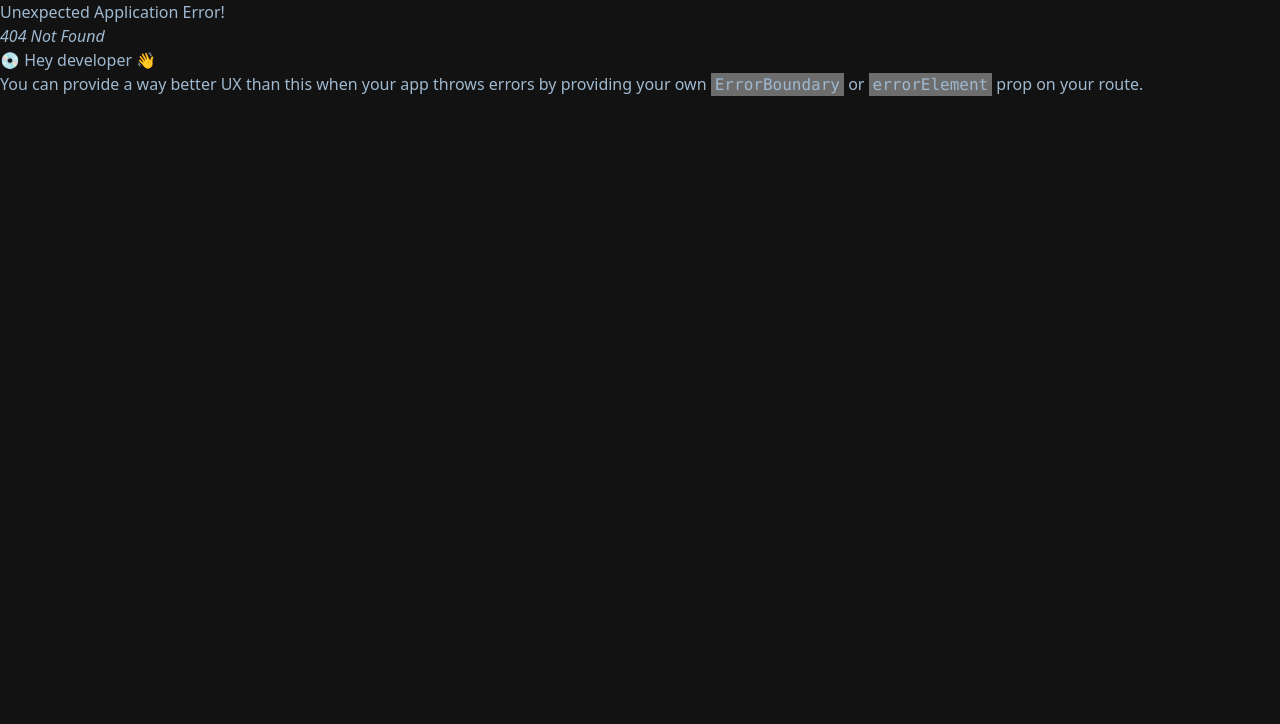
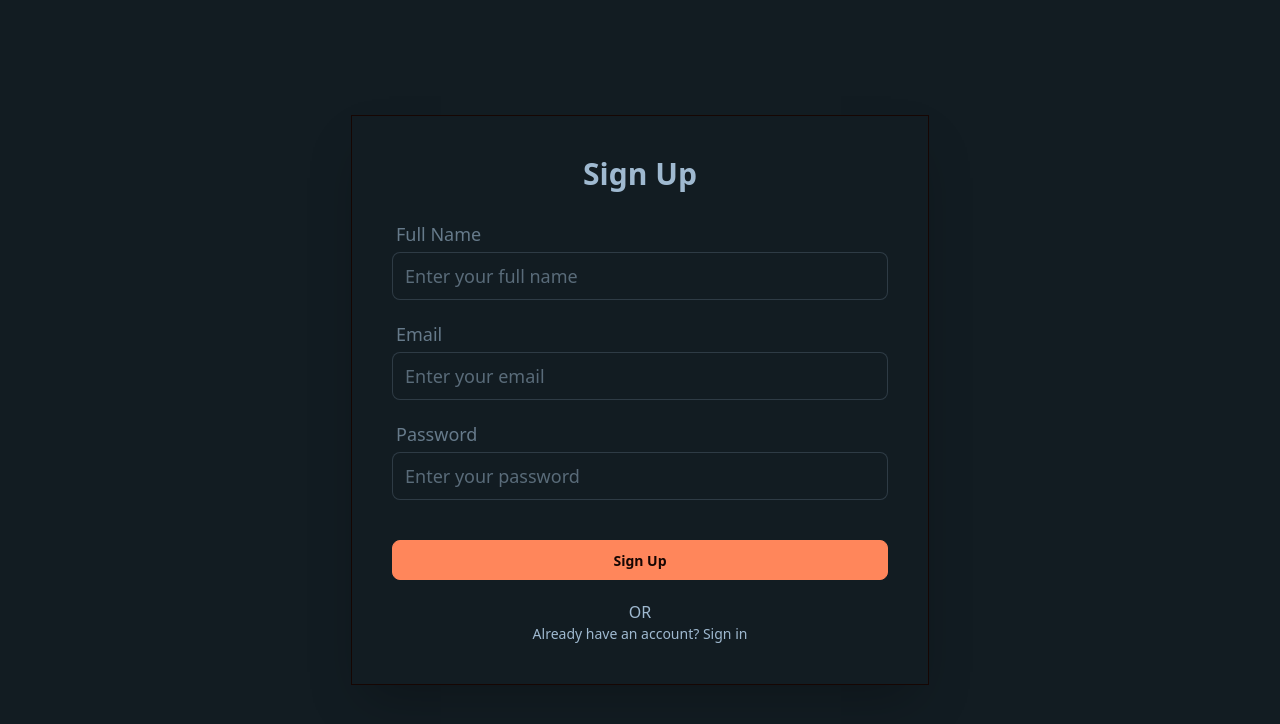
Before and after one commit to harjot85/ai-wog-vite, a React (Vite) app: page /register in a window 1280 px wide. Before the commit this address had no page. Shown: the top 724 px of the page. Built offline with nearby package versions, Linux system fonts and the light colour scheme; no server answers.

Commit message:
Add User Registration | React-hook-form

```diff
--- a/package.json
+++ b/package.json
@@ -16,6 +16,7 @@
     "@tanstack/react-query-devtools": "^5.91.1",
     "react": "^19.2.0",
     "react-dom": "^19.2.0",
+    "react-hook-form": "^7.67.0",
     "react-icons": "^5.5.0",
     "react-router": "^7.9.6",
     "tailwindcss": "^4.1.17"
--- /dev/null
+++ b/src/api/api.ts
@@ -0,0 +1,20 @@
+const API_BASE_URL =
+    import.meta.env.VITE_API_BASE_URL || 'https://localhost:4000';
+
+export const api = {
+    post: async (endpoint: string, data: any) => {
+        const response = await fetch(`${API_BASE_URL}${endpoint}`, {
+            method: 'POST',
+            headers: {
+                'Content-Type': 'application/json',
+            },
+            body: JSON.stringify(data),
+        });
+
+        if (!response.ok) {
+            throw new Error(`API Error: ${response.statusText}`);
+        }
+
+        return response.json();
+    },
+};
--- a/src/components/Auth/UserLogin.tsx
+++ b/src/components/Auth/UserLogin.tsx
@@ -1,5 +1,5 @@
 import { useState } from 'react';
-import { useNavigate } from 'react-router';
+import { Link, useNavigate } from 'react-router';
 
 function UserLogin() {
     const [email, setEmail] = useState('');
@@ -10,26 +10,28 @@ function UserLogin() {
     const handleSubmit = (e: React.FormEvent) => {
         e.preventDefault();
 
-        navigate('/fitness-plan');
+        navigate('/');
     };
 
     return (
-        <div className="min-h-screen flex items-center justify-center bg-base-200 px-4">
-            <div className="card w-full max-w-md bg-base-100 shadow-xl">
+        <div className="min-h-screen flex items-center justify-center bg-base-100 p-10">
+            <div className="card w-full max-w-xl bg-base-100 p-10 outline-1 outline-primary-content shadow-2xl">
                 <div className="card-body">
-                    <h2 className="card-title text-3xl font-bold justify-center mb-6">
+                    <h2 className="card-title text-3xl font-bold justify-center mb-6 text-center">
                         Login
                     </h2>
 
                     <form onSubmit={handleSubmit} className="space-y-4">
                         <div className="form-control">
-                            <label className="dui-label">
-                                <span className="dui-label-text">Email</span>
+                            <label className="dui-label p-1">
+                                <span className="dui-label-text text-lg">
+                                    Email
+                                </span>
                             </label>
                             <input
                                 type="email"
                                 placeholder="Enter your email"
-                                className="dui-input dui-input-bordered w-full"
+                                className="dui-input dui-input-lg dui-input-bordered w-full"
                                 value={email}
                                 onChange={(e) => setEmail(e.target.value)}
                                 required
@@ -37,20 +39,22 @@ function UserLogin() {
                         </div>
 
                         <div className="form-control">
-                            <label className="dui-label">
-                                <span className="dui-label-text">Password</span>
+                            <label className="dui-label p-1">
+                                <span className="dui-label-text text-lg">
+                                    Password
+                                </span>
                             </label>
                             <input
                                 type="password"
                                 placeholder="Enter your password"
-                                className="dui-input dui-input-bordered w-full"
+                                className="dui-input dui-input-lg dui-input-bordered w-full"
                                 value={password}
                                 onChange={(e) => setPassword(e.target.value)}
                                 required
                             />
                         </div>
 
-                        <div className="form-control mt-6">
+                        <div className="form-control mt-10">
                             <button
                                 type="submit"
                                 className="dui-btn dui-btn-primary w-full"
@@ -60,7 +64,9 @@ function UserLogin() {
                         </div>
                     </form>
 
-                    <div className="divider">OR</div>
+                    <div className="divider divider-primary text-center mt-5">
+                        OR
+                    </div>
 
                     <div className="text-center space-y-2">
                         <a href="#" className="link link-primary text-sm">
@@ -68,9 +74,9 @@ function UserLogin() {
                         </a>
                         <div className="text-sm">
                             Don't have an account?{' '}
-                            <a href="#" className="link link-primary">
+                            <Link to="/register" className="link link-primary">
                                 Sign up
-                            </a>
+                            </Link>
                         </div>
                     </div>
                 </div>
--- a/src/components/Auth/UserRegistration.tsx
+++ b/src/components/Auth/UserRegistration.tsx
@@ -0,0 +1,143 @@
+import { useForm } from 'react-hook-form';
+import { Link } from 'react-router';
+import type { UserRegistration as UserRegistrationType } from '../../types/user';
+import { useRegistration } from '../../hooks/useRegistration';
+
+const UserRegistration = () => {
+    const {
+        register,
+        handleSubmit,
+        formState: { errors },
+    } = useForm<UserRegistrationType>();
+
+    const { mutate: registerUser } = useRegistration();
+
+    const onSubmit = (data: UserRegistrationType) => {
+        console.log(data);
+        registerUser(data);
+    };
+
+    return (
+        <div className="min-h-screen flex items-center justify-center bg-base-100 p-10">
+            <div className="card w-full max-w-xl bg-base-100 p-10 outline-1 outline-primary-content shadow-2xl">
+                <div className="card-body">
+                    <h2 className="card-title text-3xl font-bold justify-center mb-6 text-center">
+                        Sign Up
+                    </h2>
+
+                    <form
+                        onSubmit={handleSubmit(onSubmit)}
+                        className="space-y-4"
+                    >
+                        <div className="form-control">
+                            <label className="dui-label p-1">
+                                <span className="dui-label-text text-lg">
+                                    Full Name
+                                </span>
+                            </label>
+                            <input
+                                type="text"
+                                placeholder="Enter your full name"
+                                className="dui-input dui-input-lg dui-input-bordered w-full"
+                                {...register('fullName', {
+                                    required: 'Full name is required',
+                                    minLength: {
+                                        value: 2,
+                                        message:
+                                            'Full name must be at least 2 characters',
+                                    },
+                                })}
+                            />
+                            {errors.fullName && (
+                                <label className="label">
+                                    <span className="label-text-alt text-error">
+                                        {errors.fullName.message}
+                                    </span>
+                                </label>
+                            )}
+                        </div>
+
+                        <div className="form-control">
+                            <label className="dui-label p-1">
+                                <span className="dui-label-text text-lg">
+                                    Email
+                                </span>
+                            </label>
+                            <input
+                                type="email"
+                                placeholder="Enter your email"
+                                className="dui-input dui-input-lg dui-input-bordered w-full"
+                                {...register('email', {
+                                    required: 'Email is required',
+                                    pattern: {
+                                        value: /^[A-Z0-9._%+-]+@[A-Z0-9.-]+\.[A-Z]{2,}$/i,
+                                        message: 'Invalid email address',
+                                    },
+                                })}
+                            />
+                            {errors.email && (
+                                <label className="label">
+                                    <span className="label-text-alt text-error">
+                                        {errors.email.message}
+                                    </span>
+                                </label>
+                            )}
+                        </div>
+
+                        <div className="form-control">
+                            <label className="dui-label p-1">
+                                <span className="dui-label-text text-lg">
+                                    Password
+                                </span>
+                            </label>
+                            <input
+                                type="password"
+                                placeholder="Enter your password"
+                                className="dui-input dui-input-lg dui-input-bordered w-full"
+                                {...register('password', {
+                                    required: 'Password is required',
+                                    minLength: {
+                                        value: 8,
+                                        message:
+                                            'Password must be at least 8 characters',
+                                    },
+                                })}
+                            />
+                            {errors.password && (
+                                <label className="label">
+                                    <span className="label-text-alt text-error">
+                                        {errors.password.message}
+                                    </span>
+                                </label>
+                            )}
+                        </div>
+
+                        <div className="form-control mt-10">
+                            <button
+                                type="submit"
+                                className="dui-btn dui-btn-primary w-full"
+                            >
+                                Sign Up
+                            </button>
+                        </div>
+                    </form>
+
+                    <div className="divider divider-primary text-center mt-5">
+                        OR
+                    </div>
+
+                    <div className="text-center space-y-2">
+                        <div className="text-sm">
+                            Already have an account?{' '}
+                            <Link to="/login" className="link link-primary">
+                                Sign in
+                            </Link>
+                        </div>
+                    </div>
+                </div>
+            </div>
+        </div>
+    );
+};
+
+export default UserRegistration;
--- a/src/components/Header/Header.tsx
+++ b/src/components/Header/Header.tsx
@@ -18,12 +18,7 @@ function Header() {
                         role="button"
                         className="dui-btn dui-btn-ghost dui-btn-circle dui-avatar "
                     >
-                        <div className="w-10 rounded-full">
-                            <img
-                                alt="Navbar"
-                                src="https://img.daisyui.com/images/stock/photo-1534528741775-53994a69daeb.webp"
-                            />
-                        </div>
+                        <div className="w-10 rounded-full bg-primary-content"></div>
                     </div>
                     <ul
                         tabIndex={-1}
--- /dev/null
+++ b/src/hooks/useRegistration.ts
@@ -0,0 +1,21 @@
+import { useMutation } from '@tanstack/react-query';
+import { useNavigate } from 'react-router';
+import { api } from '../api/api';
+
+interface RegistrationData {
+    email: string;
+    password: string;
+}
+
+export const useRegistration = () => {
+    const navigate = useNavigate();
+
+    return useMutation({
+        mutationFn: (data: RegistrationData) =>
+            api.post('/api/v1/auth/register', data),
+        onSuccess: (data) => {
+            localStorage.setItem('token', data.token);
+            navigate('/login');
+        },
+    });
+};
--- a/src/routes/Routes.tsx
+++ b/src/routes/Routes.tsx
@@ -3,11 +3,16 @@ import RootLayout from '../components/Layout/Layout';
 import Login from '../pages/Login';
 import Home from '../pages/Home';
 import UserProfile from '../components/User/UserProfile';
+import UserRegistration from '../components/Auth/UserRegistration';
 
 const router = createBrowserRouter([
     {
         path: '/login',
         element: <Login />,
+    },
+    {
+        path: '/register',
+        element: <UserRegistration />,
     },
     {
         element: <RootLayout />,
--- /dev/null
+++ b/src/types/user.ts
@@ -0,0 +1,5 @@
+export interface UserRegistration {
+    email: string;
+    password: string;
+    fullName: string;
+}
```
Also changed, not shown: 1 other file (tests, documents, lock files or other folders).
